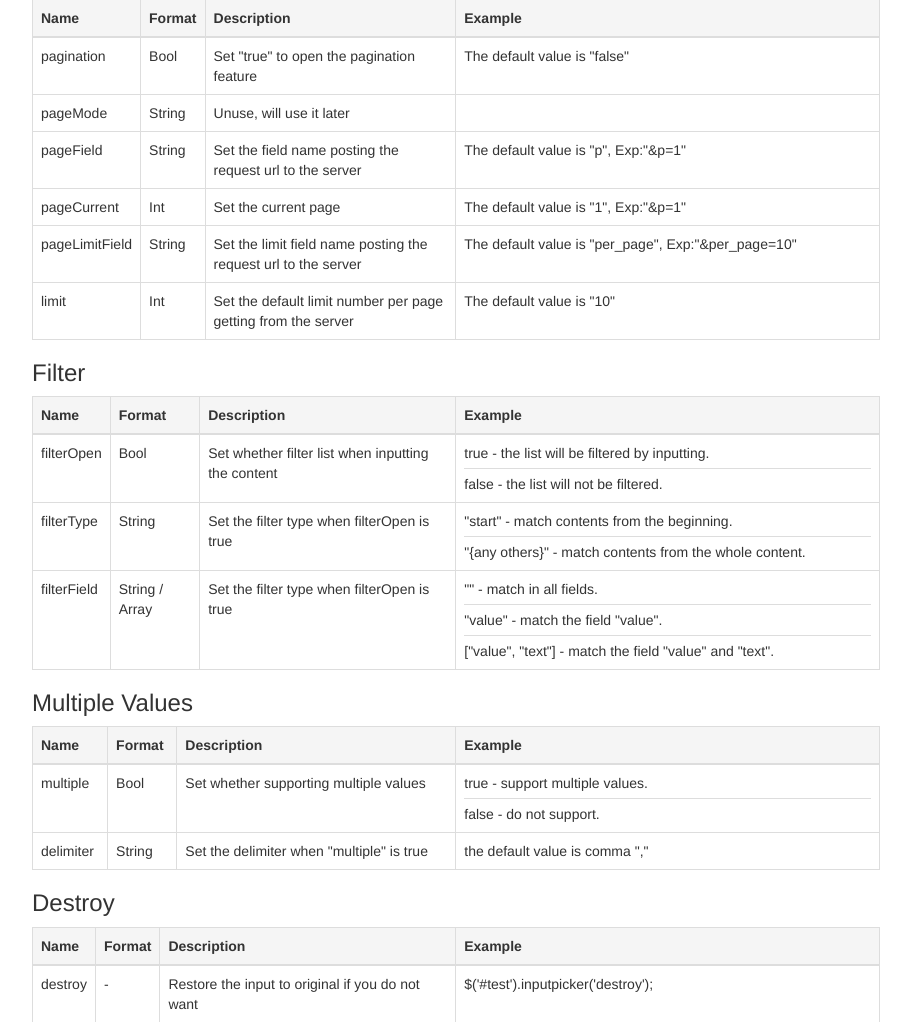
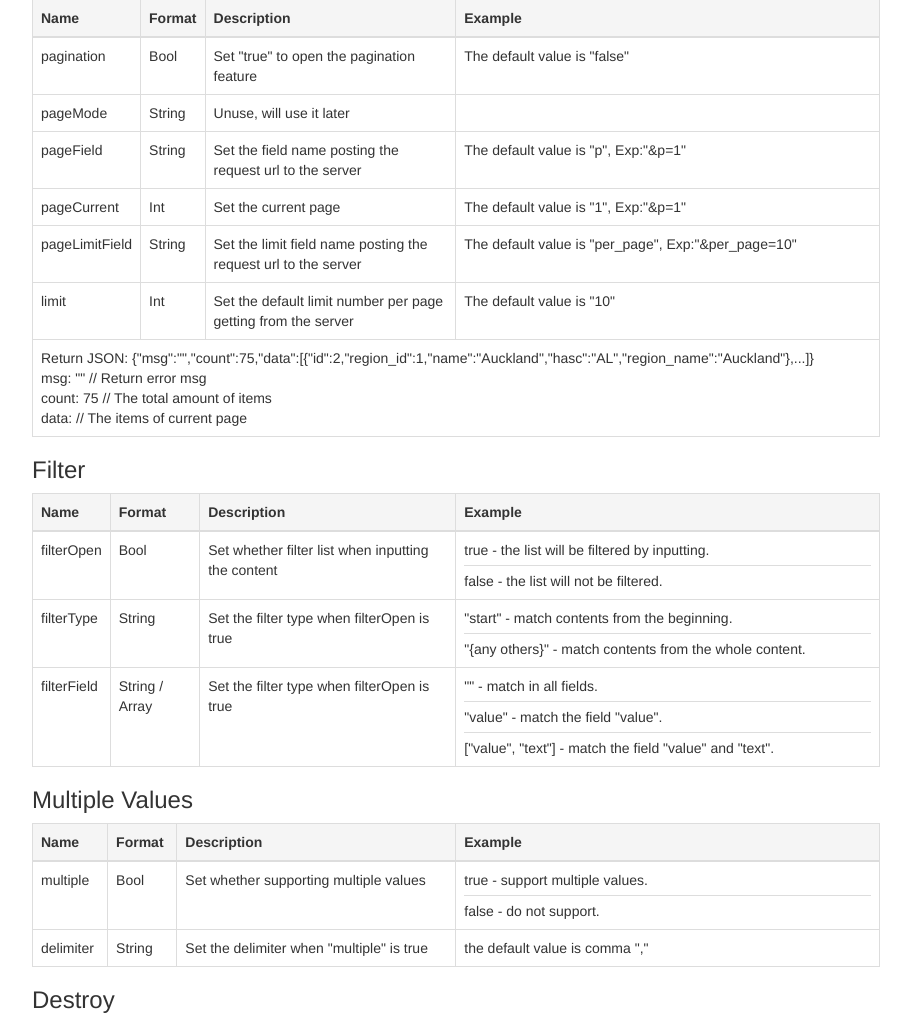
Before and after one commit to ukalpa/inputpicker, a PHP site: page /doc.php in a window 1280 px wide. Shown: the part 1392-2414 px from the top of the page, without its empty margins (38-949 px from the left). Run offline with PHP 8.4, Linux system fonts and the light colour scheme; some libraries are stand-ins or nearby versions.

Commit message:
Add the document for the pagination feature

```diff
--- a/www/doc.php
+++ b/www/doc.php
@@ -322,6 +322,13 @@
                                         </ul>
                                     </td>
                                 </tr>
+                                <tr><td colspan="4">Return JSON:
+
+                                        {"msg":"","count":75,"data":[{"id":2,"region_id":1,"name":"Auckland","hasc":"AL","region_name":"Auckland"},...]} <br />
+                                        msg: "" // Return error msg<br />
+                                        count: 75   // The total amount of items <br />
+                                        data:       // The items of current page
+                                    </td> </tr>
                                 </tbody>
                             </table>
 
```
